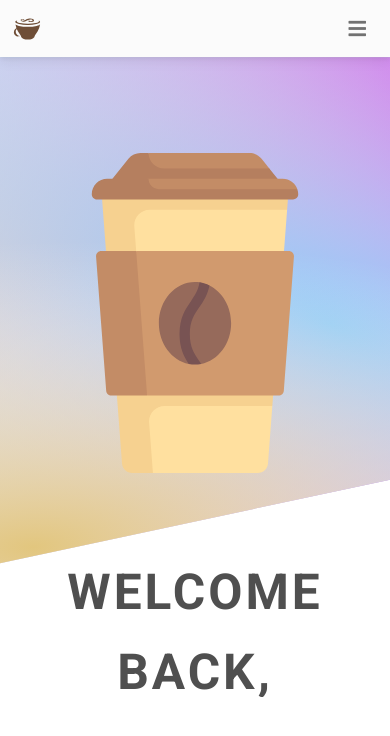
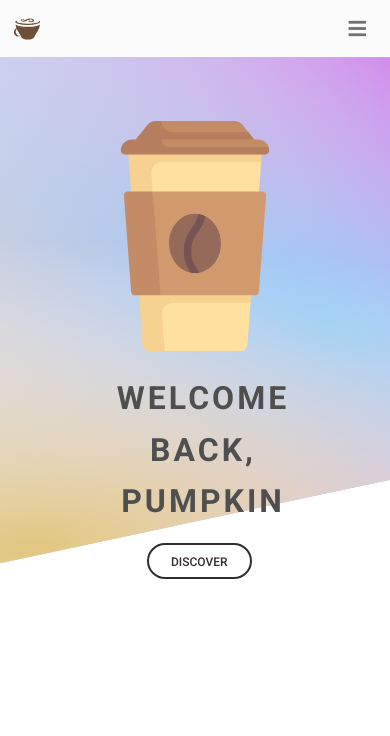
Before and after one commit to bluediu/stardiu, a React (Create React App) app: page /auth in a window 390 px wide. Shown: the top 736 px of the page. Built offline with nearby package versions, Linux system fonts and the light colour scheme.

Commit message:
fix(heroImage): fixed hero image styles

```diff
--- /dev/null
+++ b/src/components/stardui/hero-image/Hero.css
@@ -0,0 +1,51 @@
+.hero-image-position {
+  position: relative;
+}
+
+.font-title {
+  font-size: 3.1rem;
+}
+
+.hero-back {
+  position: absolute;
+  display: flex;
+  flex-direction: row;
+  right: 1rem;
+}
+
+.hero-title-center {
+  display: flex;
+  flex-direction: column;
+  align-items: center;
+  justify-content: center;
+}
+
+.hero-title-image {
+  padding-top: 6rem;
+}
+
+.discover-btn-center {
+  margin-left: -0.47rem;
+}
+
+.hero-image-size {
+  width: 320px;
+}
+
+@media only screen and (max-width: 976px) {
+  .hero-back {
+    top: 22rem;
+    top: 16rem;
+    top: 12rem;
+    padding: 0;
+  }
+  .font-title {
+    font-size: 2rem;
+  }
+  .hero-image-size {
+    width: 230px;
+  }
+  .hero-title-image {
+    padding: 1rem;
+  }
+}
--- a/src/components/stardui/hero-image/Hero.jsx
+++ b/src/components/stardui/hero-image/Hero.jsx
@@ -5,10 +5,9 @@ import HeroTitle from './HeroTitle';
 import HeroWrapper from './HeroWrapper';
 
 function Hero() {
-  //TODO: REPÀRAR EL DISEÑO EN MOVIL HERO
   return (
     <section
-      className="p-5 text-center bg-image hero-back"
+      className="p-5 text-center bg-image"
       style={{
         backgroundImage: `url("${HERO_IMAGE}")`,
         height: 640,
--- a/src/components/stardui/hero-image/HeroImageContainer.jsx
+++ b/src/components/stardui/hero-image/HeroImageContainer.jsx
@@ -3,13 +3,12 @@ import COFFE_IMAGE from '../../../assets/img/coffee-cup.svg';
 
 function HeroImageContainer() {
   return (
-    <div className="col-lg-6" style={{ paddingTop: '6rem' }}>
+    <div className="col-lg-6 hero-title-image">
       <img
         src={COFFE_IMAGE}
         alt="coffe cup"
         loading="lazy"
-        className="img-fluid"
-        style={{ width: '320px' }}
+        className="img-fluid hero-image-size"
       />
     </div>
   );
--- a/src/components/stardui/hero-image/HeroTitle.jsx
+++ b/src/components/stardui/hero-image/HeroTitle.jsx
@@ -2,10 +2,17 @@ import { MDBBtn } from 'mdb-react-ui-kit';
 import React from 'react';
 
 function HeroTitle() {
+  /* styles */
+  const heroTitleStyled = {
+    letterSpacing: '3px',
+    paddingTop: '4.8rem',
+    paddingLeft: '3rem',
+  };
+
   return (
     <div
-      className="col-lg-6"
-      style={{ letterSpacing: '3px', paddingTop: '5.04rem' }}
+      className="col-lg-6 hero-back hero-title-center"
+      style={heroTitleStyled}
     >
       <div>
         <span className="d-block fw-bold font-title">
@@ -16,7 +23,8 @@ function HeroTitle() {
           PUMPKIN
         </span>
       </div>
-      <div>
+
+      <div className="discover-btn-center">
         <MDBBtn rounded outline color="dark" className="mt-3">
           Discover
         </MDBBtn>
--- a/src/components/stardui/hero-image/HeroWrapper.jsx
+++ b/src/components/stardui/hero-image/HeroWrapper.jsx
@@ -1,8 +1,9 @@
 import React from 'react';
+import './Hero.css';
 
 function HeroWrapper({ children }) {
   return (
-    <article className="mask">
+    <article className="mask hero-image-position">
       <div className="container">
         <div className="row">{children}</div>
       </div>
--- a/src/index.css
+++ b/src/index.css
@@ -1,12 +1,3 @@
 body {
   font-family: Roboto, Helvetica, Arial, sans-serif;
 }
-
-.font-title {
-  font-size: 3.1rem;
-}
-
-.hero-back {
-  position: absolute;
-  z-index: -1;
-}
```
Also changed, not shown: src/pages/HomeScreen.jsx (+10 -0 lines).
